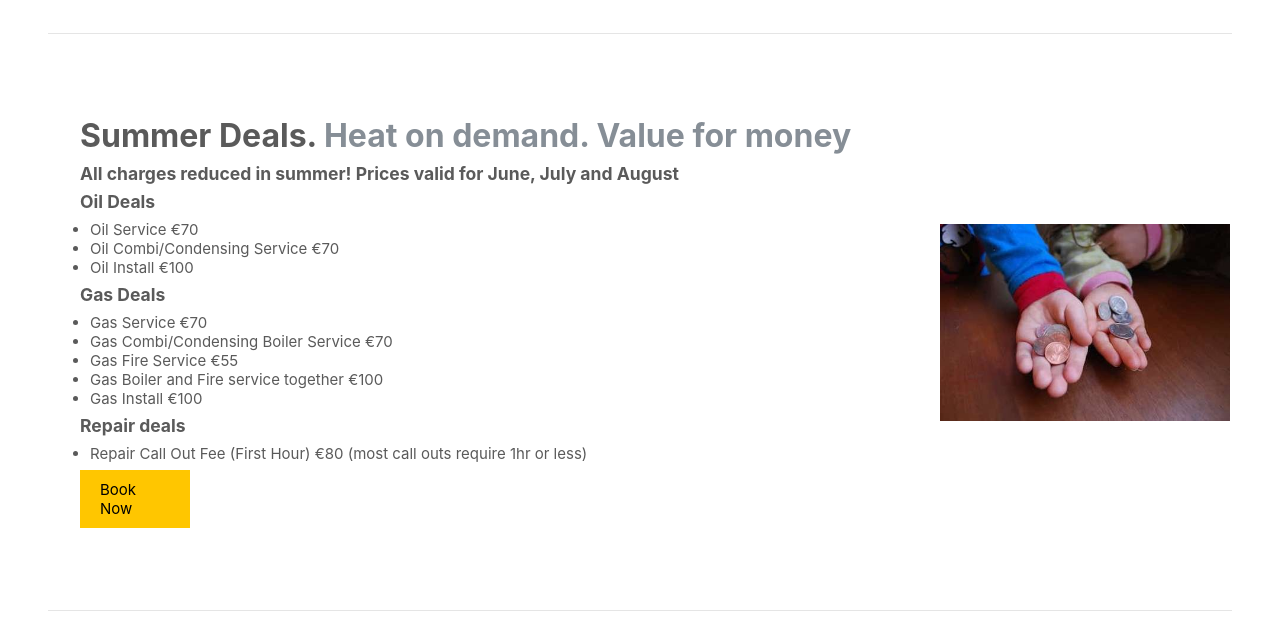
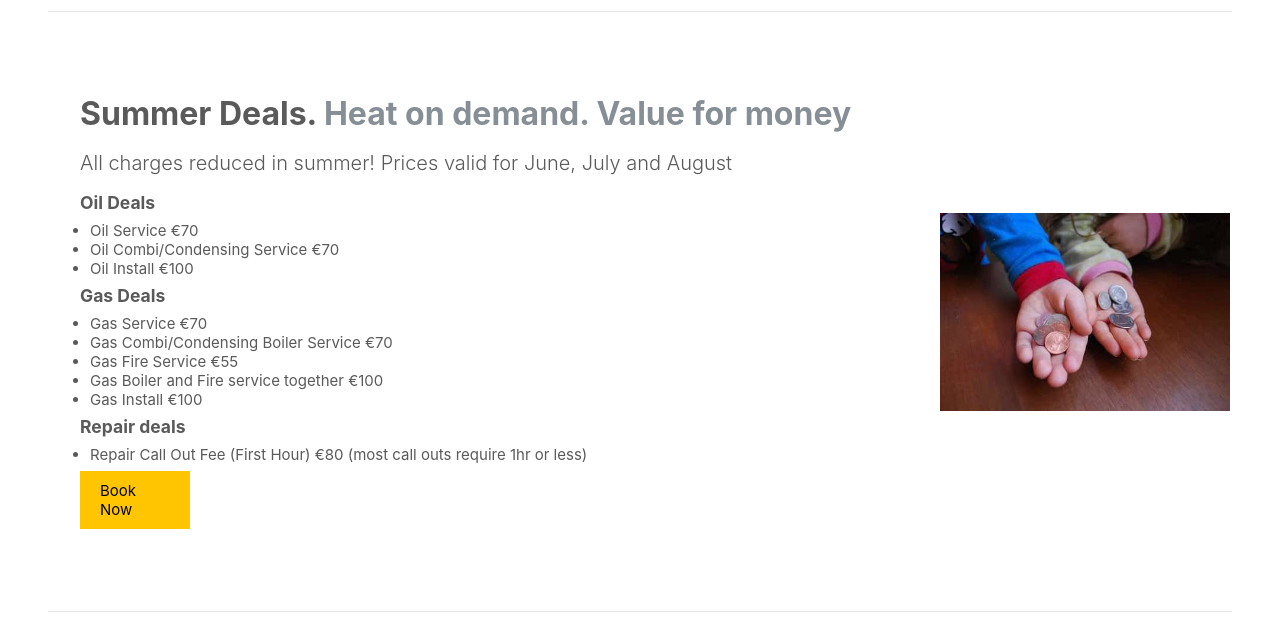
Before and after one commit to GroganBurners/tine, a Django app: page / in a window 1280 px wide. Shown: the part 2550-3169 px from the top of the page. Run offline with Django 3.2, Linux system fonts and the light colour scheme; data comes from the database, SQL or seed files in the repository; parts of the project's set-up code (start-up, migrations or seed data) failed here and were passed over.

Commit message:
ARIA: Header improvements

```diff
--- a/gbs/templates/index.html
+++ b/gbs/templates/index.html
@@ -38,7 +38,7 @@
         <img class="feature__image" src="https://groganburners.ie/static/images/featurettes/gas.jpg" alt="Gas Hob" >
         <div class="feature__details">
         <h2>Gas Servicing. <span class="text-muted">Heat on demand. Value for money.</span></h2>
-        <p class="lead">Gas appliance service charges</p>
+        <h3>Gas appliance service charges</h3>
         <ul>
           {% for price in gas_prices %}
             <li>{{ price }}</li>
@@ -90,7 +90,7 @@
       <img class="feature__image" src="https://groganburners.ie/static/images/featurettes/offers.jpg" alt="Childrens Hands showing money" >
         <div class="feature__details">
         <h2>Summer Deals. <span class="text-muted">Heat on demand. Value for money</span></h2>
-        <h3>All charges reduced in summer! Prices valid for June, July and August</h3>
+        <p class="lead">All charges reduced in summer! Prices valid for June, July and August</p>
         <h3>Oil Deals</h3>
         <ul>
           {% for price in summer_oil %}
```
